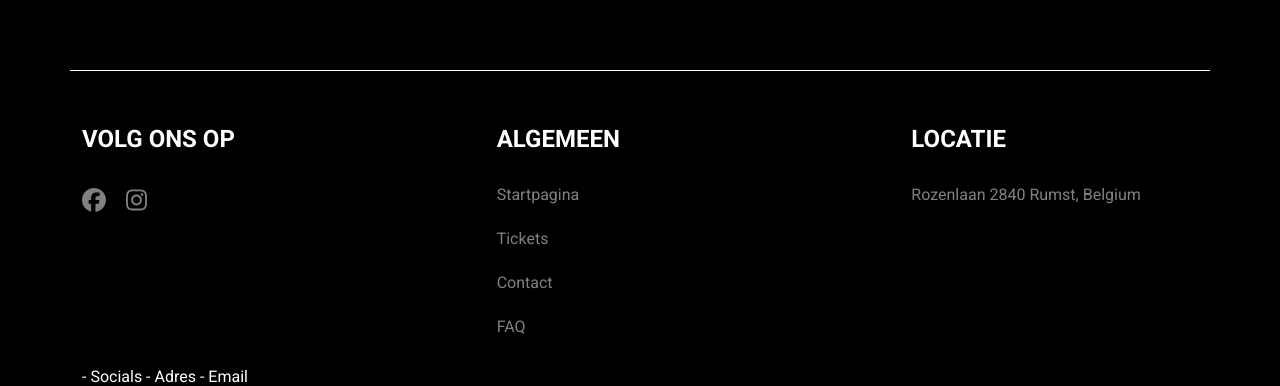
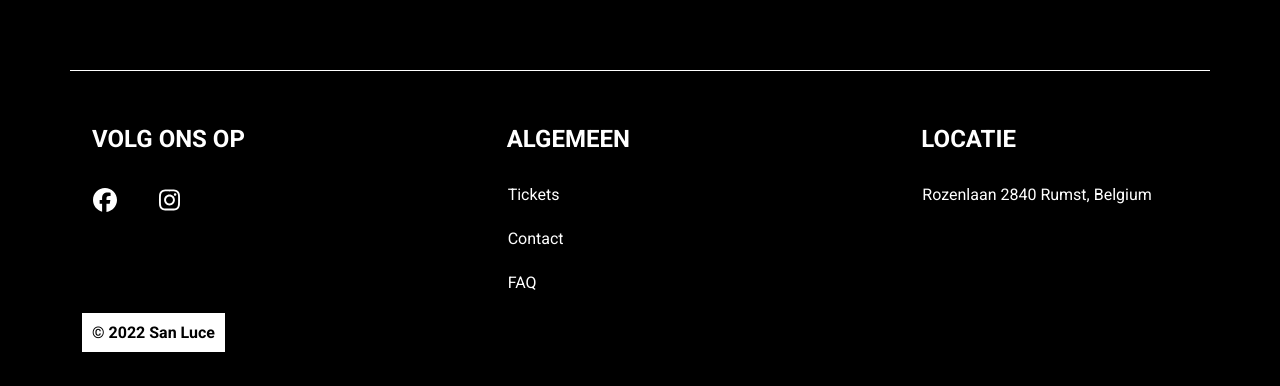
Before and after one commit to segersviktor/san-luce-2022, a Next.js app: page / in a window 1280 px wide. Shown: the part 1227-1613 px from the top of the page. Built offline with nearby package versions, Linux system fonts and the light colour scheme.

Commit message:
Added footer

```diff
--- a/components/main-footer.js
+++ b/components/main-footer.js
@@ -10,7 +10,7 @@ const MainFooter = () => {
         <footer className="main-footer__wrapper">
             <div className="main-footer container">
                 <div className="row">
-                    <div className="col-sm">
+                    <div className="col">
                         <p className="main-footer__subtitle title">
                             Volg ons op
                         </p>
@@ -31,18 +31,11 @@ const MainFooter = () => {
                             </li>
                         </ul>
                     </div>
-                    <div className="col-sm">
+                    <div className="col">
                         <p className="main-footer__subtitle title">
                             Algemeen
                         </p>
                         <ul className="main-footer__menu">
-                            <li>
-                                <Link href='#'>
-                                    <a>
-                                        Startpagina
-                                    </a>
-                                </Link>
-                            </li>
                             <li>
                                 <Link href='#'>
                                     <a>
@@ -66,7 +59,7 @@ const MainFooter = () => {
                             </li>
                         </ul>
                     </div>
-                    <div className="col-sm">
+                    <div className="col">
                         <p className="main-footer__subtitle title">
                             Locatie
                         </p>
@@ -83,14 +76,11 @@ const MainFooter = () => {
                         </ul>
                     </div>
                 </div>
-
-                - Socials
-                - Adres
-                - Email
-
-                {/*<div className="main-footer__body">{ new Date().getFullYear() } { __('site.footer.copyright') }</div>*/}
-
-
+                <div className="main-footer__copyright">
+                    <span>
+                        &copy; { new Date().getFullYear() } San Luce
+                    </span>
+                </div>
             </div>
         </footer>
     );
--- a/styles/components/_main-footer.scss
+++ b/styles/components/_main-footer.scss
@@ -14,6 +14,7 @@ $b: 'main-footer';
     font-size: 1.5rem;
     font-weight: 900;
     text-transform: uppercase;
+    padding: 0 10px;
   }
 
   &__menu {
@@ -33,17 +34,29 @@ $b: 'main-footer';
 
     li {
       list-style: none;
-      color: lighten($black, 50%);
+      color: $white;
       padding: 10px 0;
-
       a {
         transition: all .2s ease-in;
+        border: 1px solid transparent;
+        padding: 10px;
 
         &:hover {
+          color: $white;
           text-decoration: none;
-          color: $white;
+          border-color: $white;
         }
       }
     }
   }
+
+  &__copyright {
+    margin-bottom: 25px;
+    span {
+      color: $black;
+      background-color: $white;
+      padding: 10px;
+      font-weight: 700;
+    }
+  }
 }
--- a/styles/vendor/_vendor.scss
+++ b/styles/vendor/_vendor.scss
@@ -6,11 +6,11 @@
 @import "~bootstrap/scss/containers";
 
 // Layout & components
+@import "~bootstrap/scss/grid";
 @import "~bootstrap/scss/root";
 @import "~bootstrap/scss/reboot";
 @import "~bootstrap/scss/type";
 @import "~bootstrap/scss/buttons";
-@import "~bootstrap/scss/grid";
 
 // Helpers
 @import "~bootstrap/scss/helpers";
```
